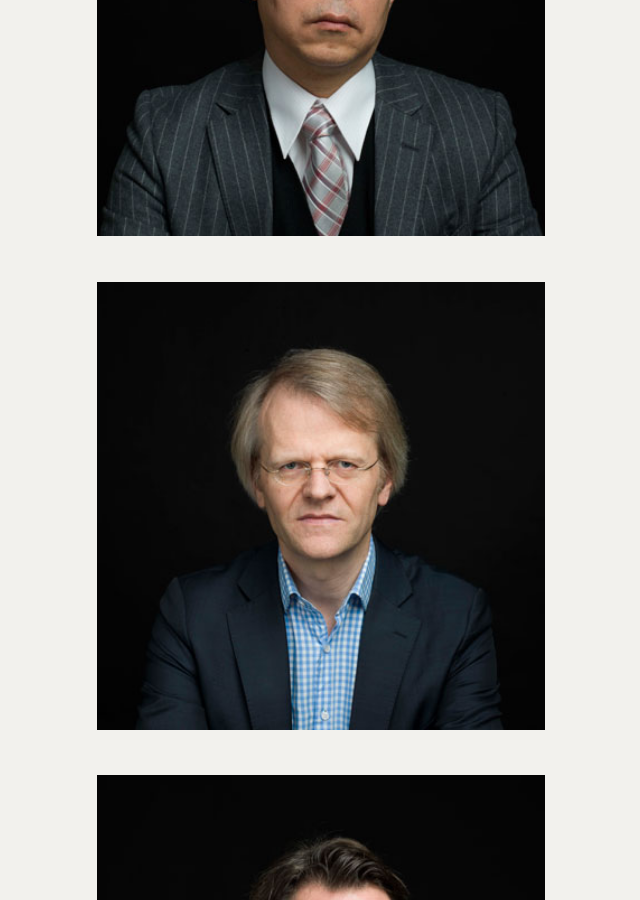
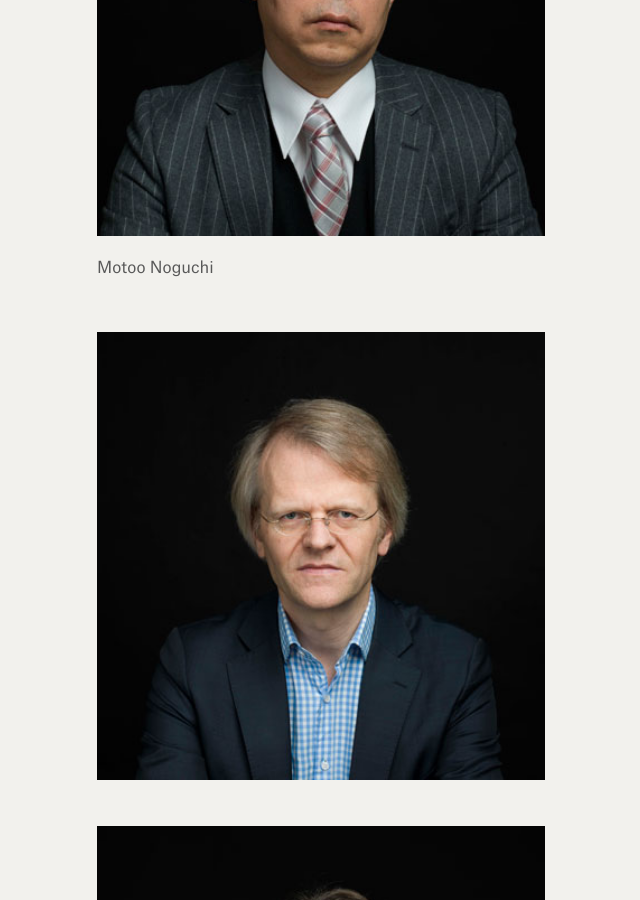
Before and after one commit to weights-and-measures/weights-and-measures.github.io, a Jekyll site: the page built from photographs.html, in a window 1280 px wide and 900 px high, scrolled down 8535 px. Shown: the whole window, without its empty margins (319-959 px from the left). Built offline with Jekyll 4.4.1, drawn with Linux system fonts in a browser that asks for light colours.

Commit message:
Updated D16

```diff
--- a/_photographs/d16.markdown
+++ b/_photographs/d16.markdown
@@ -1,7 +1,9 @@
 ---
-title: d16
+title: Motoo Noguchi
 date: 2016-12-29 17:08:00 Z
 position: 33
 ---
 
 ![motoo_noguchi19.jpg](/uploads/motoo_noguchi19.jpg)
+
+Motoo Noguchi
```
